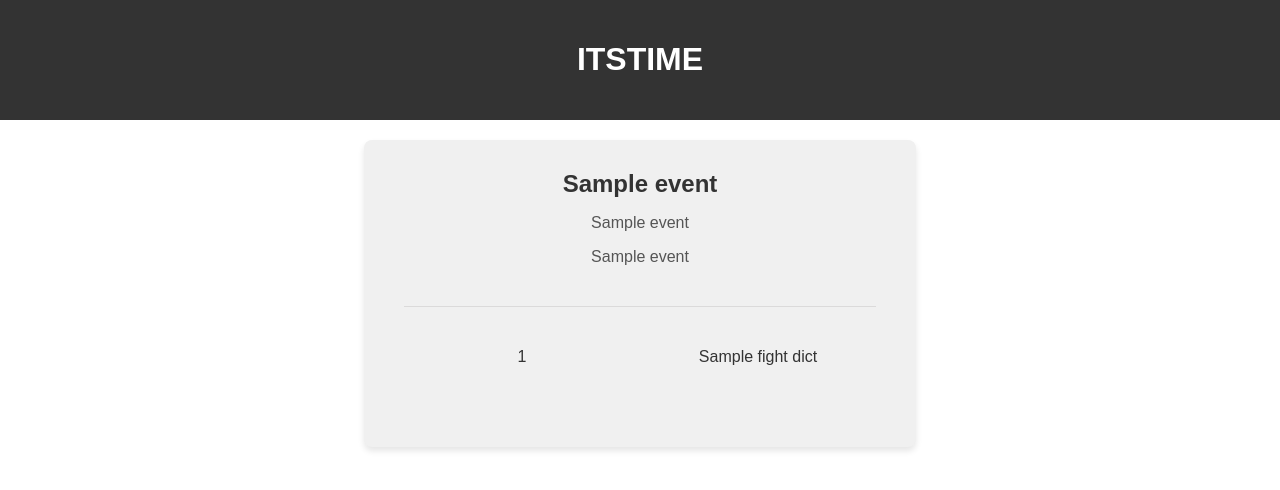
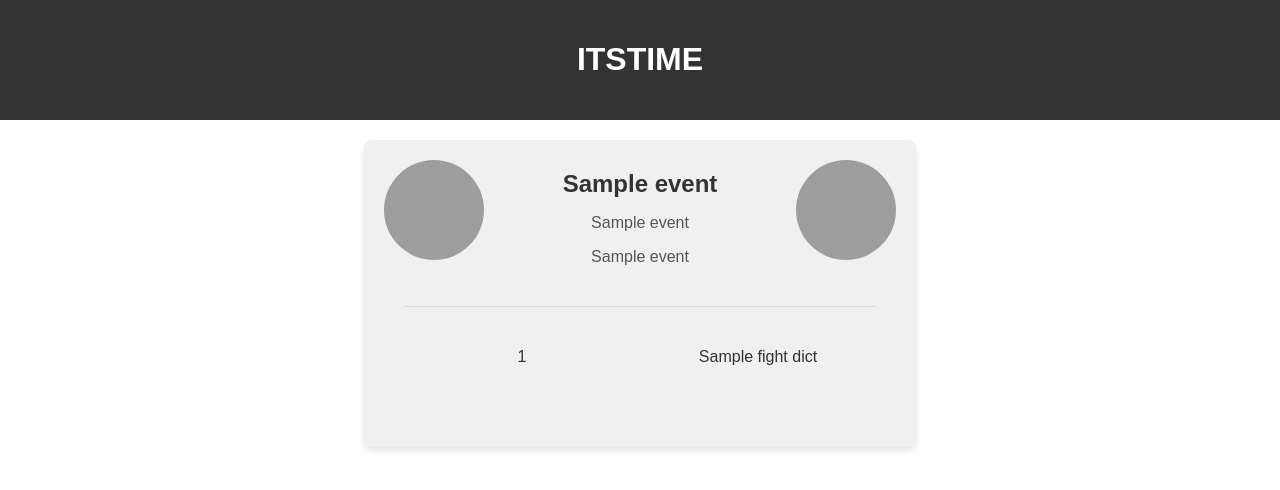
Before and after one commit to Raejvich/itstime, a Flask app: template templates/index.html in a window 1280 px wide. Shown: the top 490 px of the page. Run offline with Flask 3, Linux system fonts and the light colour scheme; the template is opened without the code that fills it: most values are stand-ins (such as "Sample title", 1, 10 or a date in 2020); grey boxes are pictures that could not be loaded.

Commit message:
fighter images

```diff
--- a/static/css/styles.css
+++ b/static/css/styles.css
@@ -26,6 +26,21 @@
     border-radius: 8px;
     box-shadow: 0px 4px 6px rgba(0, 0, 0, 0.1);
     text-align: center;
+}
+
+.fighter-1 {
+    float:left;
+    width: 100px;
+    height: 100px;
+    border-radius: 50px;
+}
+
+.fighter-2 {
+    float: right;
+    width: 100px;
+    height: 100px;
+    border-radius: 50px;
+
 }
 
 .event-container h2 {
--- a/templates/index.html
+++ b/templates/index.html
@@ -14,6 +14,8 @@
     <!-- Main Event Box -->
     {% for event in events %}
     <div class="event-container">
+        <img class="fighter-1" src="https://pbs.twimg.com/profile_images/1610186636125700102/ggTMNAh0_400x400.jpg" alt="fighter 1 image">
+        <img class="fighter-2" src="https://pbs.twimg.com/profile_images/1610186636125700102/ggTMNAh0_400x400.jpg" alt="fighter 1 image">
         <h2>{{ event[1] }}</h2>  <!-- Event Name -->
         <p>{{ event[2] }}</p>     <!-- Event Details -->
         <p>{{ event[3] }}</p>     <!-- Event Date/Location -->
```
